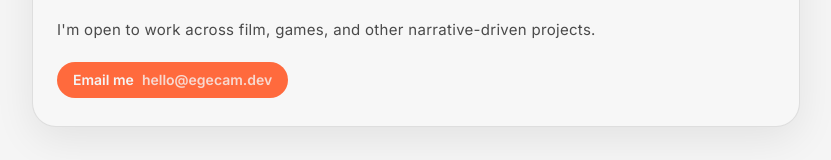
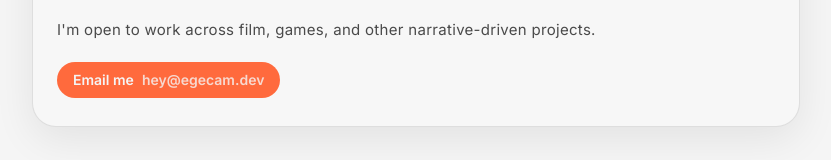
Before and after one commit to egecam/music.egecam.dev, a Next.js app: page / in a window 1280 px wide. Shown: the part 1247-1407 px from the top of the page, without its empty margins (224-1055 px from the left). Built offline with nearby package versions, Linux system fonts and the light colour scheme; no server answers.

Commit message:
update email address

```diff
--- a/src/app/components/Contact.tsx
+++ b/src/app/components/Contact.tsx
@@ -14,7 +14,7 @@ export default function Contact({
 you can reach me at hello@egecam.dev.
 
 I'm open to work across film, games, and other narrative-driven projects.`,
-  email = "hello@egecam.dev",
+  email = "hey@egecam.dev",
 }: ContactProps) {
   const posthog = usePostHog();
   return (
```
